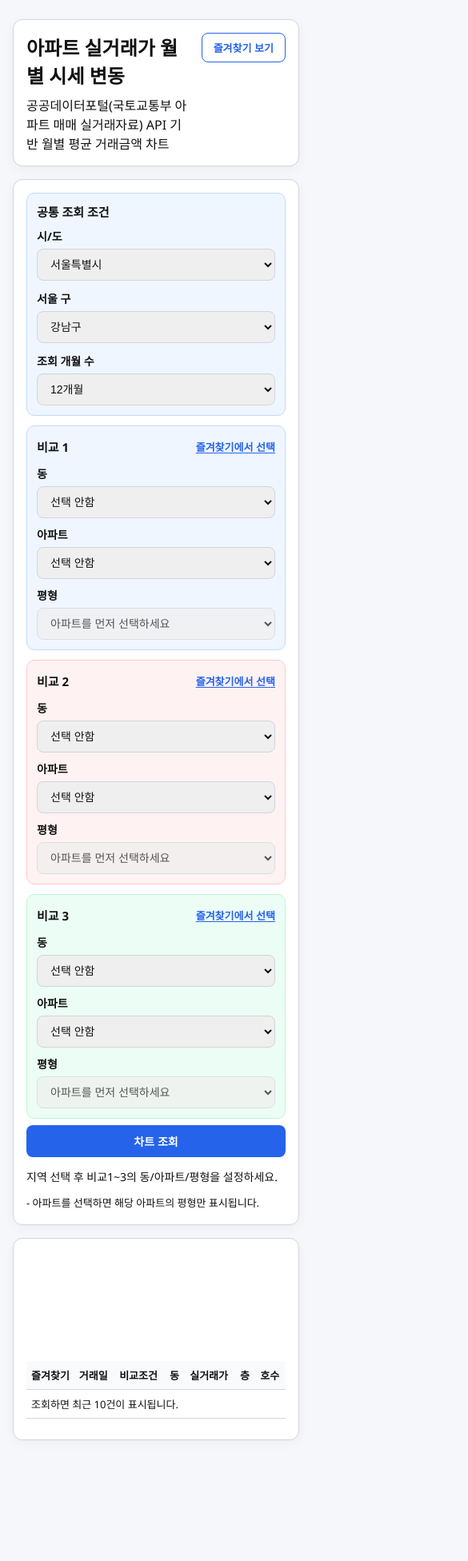
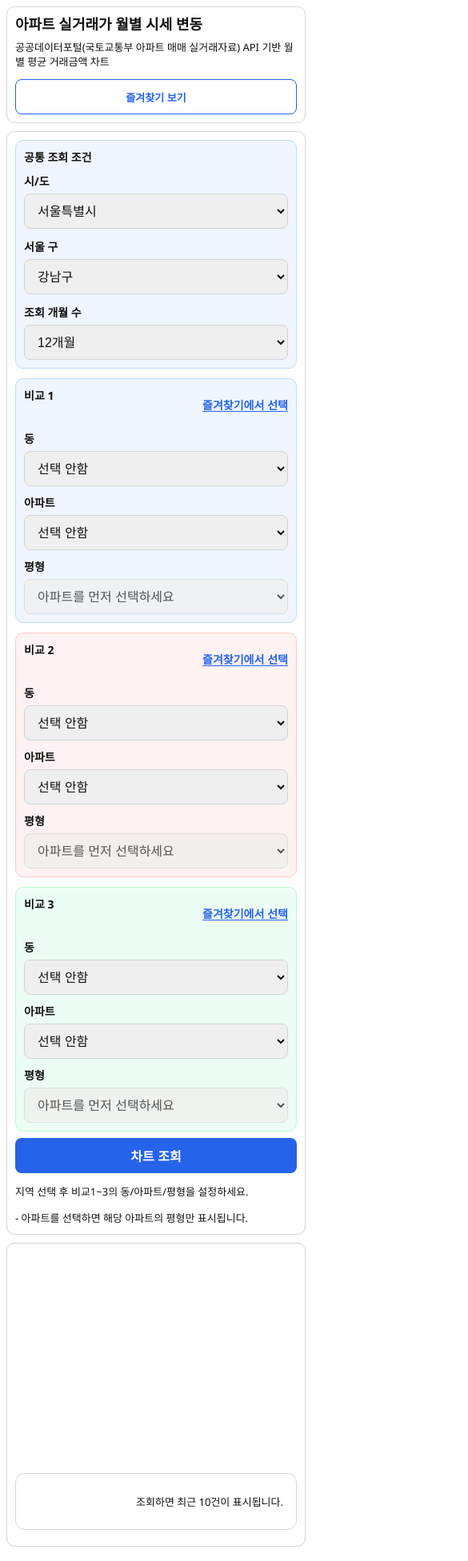
Before and after one commit to dudtls22/aptCompare, a website: page index.html in a window 390 px wide. Shown: the top 1952 px of the page at 80% size, 585 px wide, since content can reach past the window. Before the commit the page ends 1825 px from the top, so only its background shows below. Drawn offline with nearby package versions, Linux system fonts and the light colour scheme.

Commit message:
Improve mobile layout

```diff
--- a/index.html
+++ b/index.html
@@ -348,6 +348,140 @@
     @media (max-width: 760px) {
       .grid { grid-template-columns: 1fr; }
       .common-grid { grid-template-columns: 1fr; }
+    }
+    @media (max-width: 640px) {
+      body { background: #fff; }
+      .container {
+        margin: 0 auto;
+        padding: 10px;
+      }
+      .card {
+        padding: 12px;
+        margin-bottom: 10px;
+        border-radius: 10px;
+        box-shadow: none;
+      }
+      h1 {
+        font-size: 20px;
+        line-height: 1.25;
+      }
+      p.desc,
+      .hint,
+      #message {
+        font-size: 13px;
+        line-height: 1.45;
+      }
+      input, select, option, button {
+        min-height: 44px;
+        font-size: 16px;
+      }
+      .page-header,
+      .header-actions,
+      .btn-secondary {
+        width: 100%;
+      }
+      .common-section,
+      .compare-card {
+        padding: 10px;
+      }
+      .compare-card-head {
+        align-items: flex-start;
+      }
+      .compare-card-head .btn-link {
+        font-size: 14px;
+        padding: 2px 0;
+      }
+      #priceChart {
+        min-height: 260px;
+      }
+      .table-wrap {
+        overflow-x: visible;
+      }
+      table,
+      thead,
+      tbody,
+      tr,
+      th,
+      td {
+        display: block;
+      }
+      thead {
+        display: none;
+      }
+      tbody tr {
+        border: 1px solid var(--border);
+        border-radius: 12px;
+        padding: 8px 10px;
+        margin-bottom: 10px;
+        background: #fff;
+      }
+      tbody tr.empty-row {
+        padding: 16px;
+        text-align: center;
+      }
+      td {
+        border-bottom: 1px solid #edf0f3;
+        display: flex;
+        justify-content: space-between;
+        align-items: flex-start;
+        gap: 12px;
+        padding: 9px 0;
+        white-space: normal;
+        word-break: keep-all;
+        text-align: right;
+      }
+      td:last-child {
+        border-bottom: none;
+      }
+      td::before {
+        content: attr(data-label);
+        flex: 0 0 86px;
+        color: #374151;
+        font-weight: 800;
+        text-align: left;
+      }
+      td[data-label="즐겨찾기"] {
+        justify-content: flex-start;
+        align-items: center;
+      }
+      td[data-label="즐겨찾기"]::before {
+        flex: 0 0 86px;
+      }
+      .compare-tag {
+        white-space: normal;
+        text-align: left;
+        line-height: 1.35;
+      }
+      #loadMoreBtn {
+        width: 100%;
+        min-height: 44px;
+      }
+      .modal-overlay {
+        padding: 8px;
+        align-items: flex-end;
+      }
+      .modal-panel {
+        max-height: 88vh;
+        border-radius: 14px 14px 0 0;
+      }
+      .modal-head,
+      .modal-body {
+        padding-left: 12px;
+        padding-right: 12px;
+      }
+    }
+    @media (max-width: 420px) {
+      .container { padding: 8px; }
+      .card { padding: 10px; }
+      h1 { font-size: 18px; }
+      .section-title { font-size: 14px; }
+      td::before,
+      td[data-label="즐겨찾기"]::before {
+        flex-basis: 74px;
+      }
+      .fav-row {
+        align-items: flex-start;
+      }
     }
   </style>
 </head>
@@ -1407,13 +1541,13 @@
         const areaEnc = encodeURIComponent(areaStr);
         return (
           `<tr>
-          <td><button type="button" class="${starClass}" data-fav-star="1" data-lawd="${lawdCd}" data-dong="${dongEnc}" data-apt="${aptEnc}" data-area="${areaEnc}" title="즐겨찾기">${starChar}</button></td>
-          <td>${p.dateLabel}</td>
-          <td><span class="compare-tag" style="color:${p.lineColor}; border-color:${p.lineColor}; background:${p.lineColor}22;">${p.lineLabel}</span></td>
-          <td>${p.dongName}</td>
-          <td>${formatKrw(p.price)}</td>
-          <td>${p.floor}</td>
-          <td>${p.hoName}</td>
+          <td data-label="즐겨찾기"><button type="button" class="${starClass}" data-fav-star="1" data-lawd="${lawdCd}" data-dong="${dongEnc}" data-apt="${aptEnc}" data-area="${areaEnc}" title="즐겨찾기">${starChar}</button></td>
+          <td data-label="거래일">${p.dateLabel}</td>
+          <td data-label="비교조건"><span class="compare-tag" style="color:${p.lineColor}; border-color:${p.lineColor}; background:${p.lineColor}22;">${p.lineLabel}</span></td>
+          <td data-label="동">${p.dongName}</td>
+          <td data-label="실거래가">${formatKrw(p.price)}</td>
+          <td data-label="층">${p.floor}</td>
+          <td data-label="호수">${p.hoName}</td>
         </tr>`
         );
       }).join("");
```
